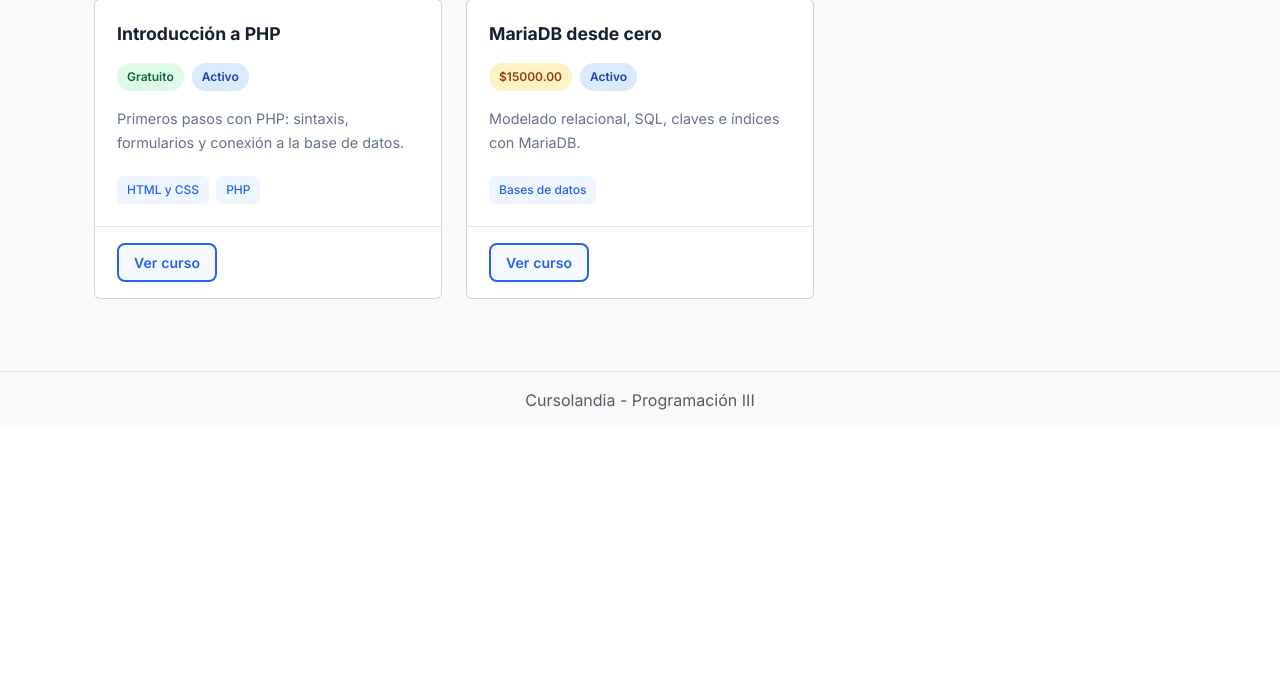
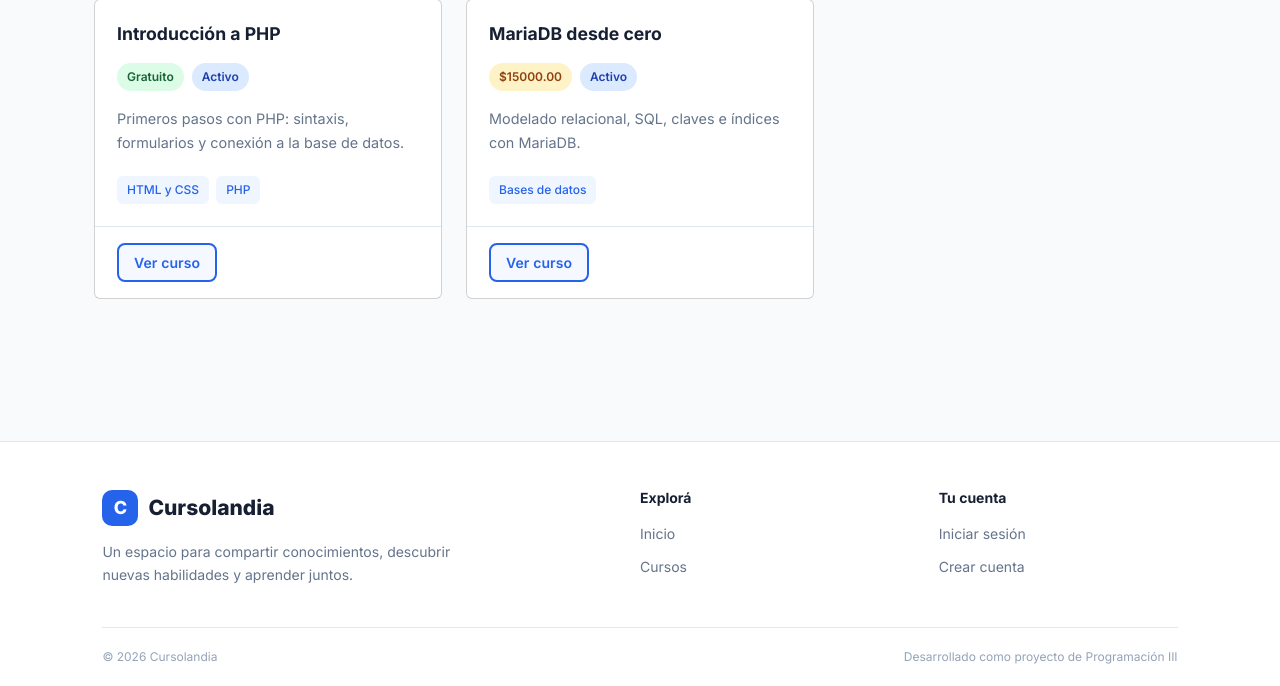
Before and after one commit to Jerombagnis/ProyectoProgIII-Cursolandia, a PHP site: page /index.php in a window 1280 px wide. Shown: the part 1262-1948 px from the top of the page. Before the commit the page ends 1672 px from the top, so only its background shows below. Run offline with PHP 8.4, Linux system fonts and the light colour scheme; data comes from the database, SQL or seed files in the repository; a stand-in replaces the project's code that opens the database connection.

Commit message:
Rediseño visual del footer

```diff
--- a/Paginas/css/estilos.css
+++ b/Paginas/css/estilos.css
@@ -3033,3 +3033,116 @@ h1, h2, h3, h4, h5 {
 .auth-card-registro {
     max-width: 520px;
 }
+
+/* footer */
+
+.site-footer {
+    background: #FFFFFF;
+    border-top: 1px solid #E2E8F0;
+    margin-top: 70px;
+    padding: 48px 8% 0;
+}
+
+.site-footer-main {
+    max-width: 1200px;
+    margin: 0 auto;
+    display: grid;
+    grid-template-columns: 2fr 1fr 1fr;
+    gap: 60px;
+    padding-bottom: 40px;
+}
+
+.site-footer-brand {
+    max-width: 360px;
+}
+
+.site-footer-logo {
+    display: inline-flex;
+    align-items: center;
+    gap: 10px;
+    color: #172033;
+    font-size: 21px;
+    font-weight: 750;
+    text-decoration: none;
+    margin-bottom: 14px;
+}
+
+.site-footer-logo:hover {
+    color: #2563EB;
+}
+
+.site-footer-logo-icon {
+    width: 36px;
+    height: 36px;
+    display: flex;
+    align-items: center;
+    justify-content: center;
+    background: #2563EB;
+    color: #FFFFFF;
+    border-radius: 10px;
+    font-size: 18px;
+}
+
+.site-footer-brand p {
+    color: #64748B;
+    font-size: 14px;
+    line-height: 1.7;
+    margin: 0;
+}
+
+.site-footer-links {
+    display: flex;
+    flex-direction: column;
+    gap: 12px;
+}
+
+.site-footer-links h3 {
+    color: #172033;
+    font-size: 14px;
+    font-weight: 700;
+    margin-bottom: 5px;
+}
+
+.site-footer-links a {
+    color: #64748B;
+    font-size: 14px;
+    text-decoration: none;
+    transition: color 0.2s ease;
+}
+
+.site-footer-links a:hover {
+    color: #2563EB;
+}
+
+.site-footer-bottom {
+    max-width: 1200px;
+    margin: 0 auto;
+    padding: 20px 0;
+    border-top: 1px solid #E2E8F0;
+    display: flex;
+    justify-content: space-between;
+    gap: 16px;
+    color: #94A3B8;
+    font-size: 12px;
+}
+
+@media (max-width: 700px) {
+    .site-footer {
+        padding: 36px 24px 0;
+        margin-top: 45px;
+    }
+
+    .site-footer-main {
+        grid-template-columns: 1fr 1fr;
+        gap: 32px 20px;
+    }
+
+    .site-footer-brand {
+        grid-column: 1 / -1;
+    }
+
+    .site-footer-bottom {
+        flex-direction: column;
+        gap: 8px;
+    }
+}
--- a/Paginas/includes/footer.php
+++ b/Paginas/includes/footer.php
@@ -1,6 +1,35 @@
 </main>
-<footer class="text-center text-muted py-3 border-top">
-    Cursolandia - Programación III
+<footer class="site-footer">
+    <div class="site-footer-main">
+        <div class="site-footer-brand">
+            <a href="index.php" class="site-footer-logo">
+                <span class="site-footer-logo-icon">C</span>
+                Cursolandia
+            </a>
+
+            <p>
+                Un espacio para compartir conocimientos,
+                descubrir nuevas habilidades y aprender juntos.
+            </p>
+        </div>
+
+        <div class="site-footer-links">
+            <h3>Explorá</h3>
+            <a href="index.php">Inicio</a>
+            <a href="index.php">Cursos</a>
+        </div>
+
+        <div class="site-footer-links">
+            <h3>Tu cuenta</h3>
+            <a href="login.php">Iniciar sesión</a>
+            <a href="registro.php">Crear cuenta</a>
+        </div>
+    </div>
+
+    <div class="site-footer-bottom">
+        <span>© <?php echo date("Y"); ?> Cursolandia</span>
+        <span>Desarrollado como proyecto de Programación III</span>
+    </div>
 </footer>
 <script src="https://cdn.jsdelivr.net/npm/bootstrap@5.3.3/dist/js/bootstrap.bundle.min.js"></script>
 </body>
```
